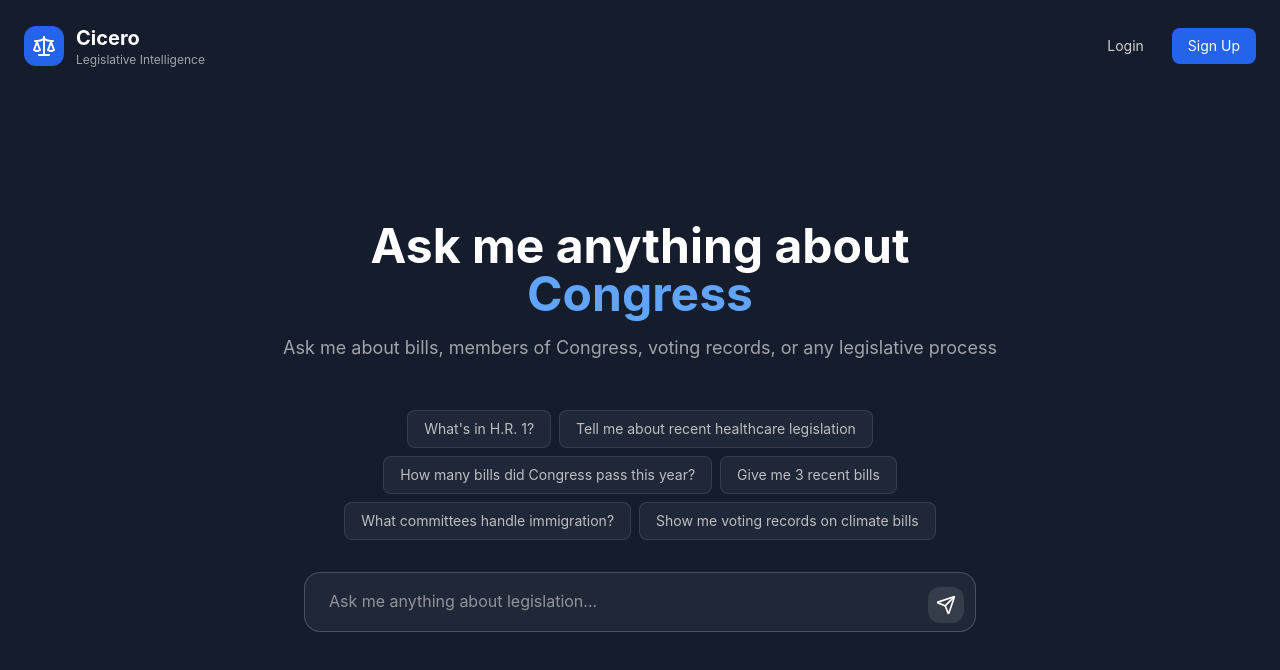
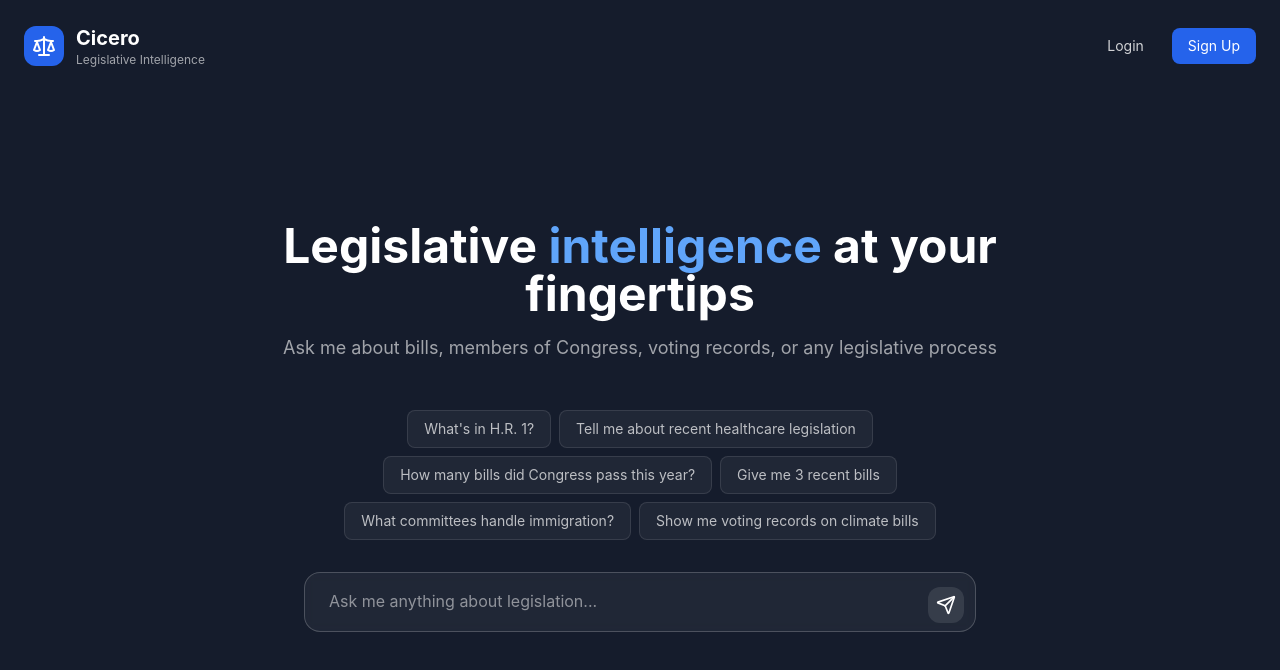
Before and after one commit to amurshak/cicero-frontend, a React (Vite) app: page / in a window 1280 px wide. Shown: the top 670 px of the page. Built offline with nearby package versions, Linux system fonts and the light colour scheme; no server answers.

Commit message:
Update hero text to 'Legislative intelligence at your fingertips'
- Broader positioning beyond just Congress
- 'intelligence' highlighted in blue for emphasis
- Aligns with core 'Legislative Intelligence' branding
- Professional yet accessible messaging

```diff
--- a/src/pages/HomePage.jsx
+++ b/src/pages/HomePage.jsx
@@ -144,8 +144,9 @@ export default function HomePage() {
         {/* Main Prompt */}
         <div className="text-center mb-8 sm:mb-12 max-w-3xl">
           <h2 className="text-3xl sm:text-4xl md:text-5xl font-bold mb-3 sm:mb-4">
-            <span className="text-white">Ask me anything about </span>
-            <span className="text-blue-400">Congress</span>
+            <span className="text-white">Legislative </span>
+            <span className="text-blue-400">intelligence</span>
+            <span className="text-white"> at your fingertips</span>
           </h2>
           <p className="text-white/60 text-base sm:text-lg px-2 sm:px-0">
             Ask me about bills, members of Congress, voting records, or any legislative process
```
